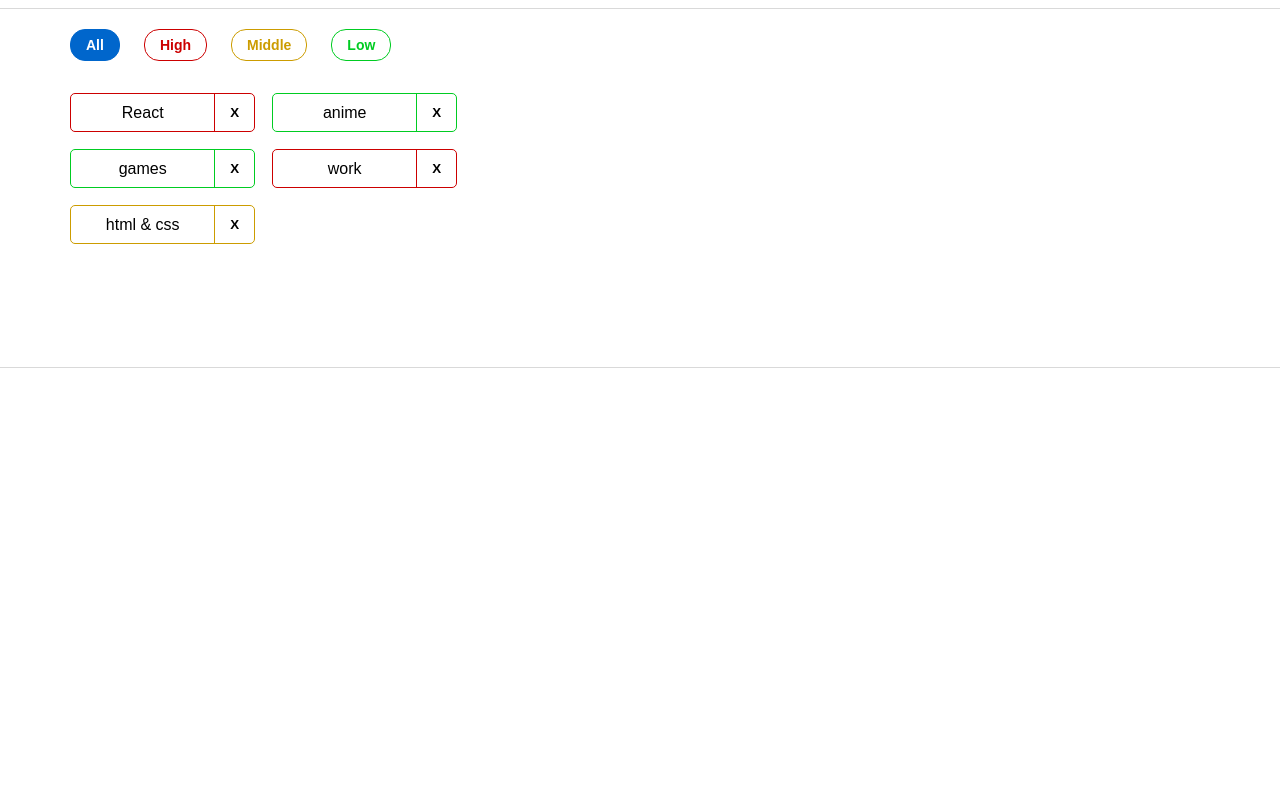
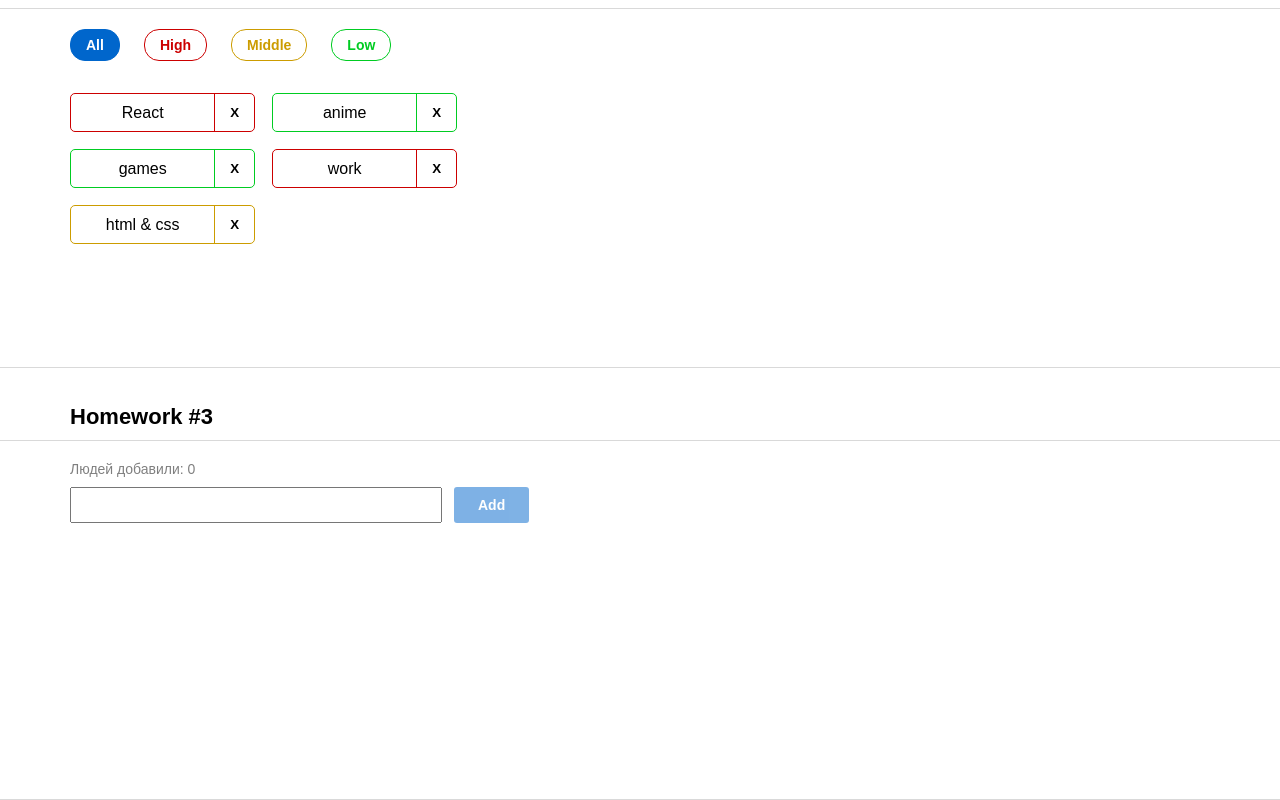
Before and after one commit to kalibria/HW2, a React (Create React App) app: page /#/pre-junior in a window 1280 px wide. Before the commit this address led to /. Shown: the part 521-1321 px from the top of the page. Before the commit the page ends 889 px from the top, so only its background shows below. Built offline with nearby package versions, Linux system fonts and the light colour scheme.

Commit message:
completed task 3

```diff
--- a/src/s1-main/App.module.css
+++ b/src/s1-main/App.module.css
@@ -29,8 +29,9 @@
     padding-bottom: 10px;
     padding-top: 20px;
     min-height: 360px;
+
+    margin-bottom: 35px;
 }
 
 .hw2 {
-    margin-top: 35px
 }
--- a/src/s1-main/App.tsx
+++ b/src/s1-main/App.tsx
@@ -2,6 +2,7 @@ import React from 'react'
 import s from './App.module.css'
 import HW1 from '../s2-homeworks/hw01/HW1'
 import HW2 from "../s2-homeworks/hw02/HW2";
+import HW3 from "../s2-homeworks/hw03/HW3";
 
 
 function App() {
@@ -11,7 +12,7 @@ function App() {
             <HW1/>
             {/*раскомментировать по ходу выполнения*/}
             <HW2/>
-            {/*<HW3/>*/}
+            <HW3/>
             {/*<HW4/>*/}
 
             {/*при выполнении дз 5 и более - закомментировать здесь дз 1-4, так как они есть внутри дз 5*/}
--- a/src/s2-homeworks/hw03/Greeting.module.css
+++ b/src/s2-homeworks/hw03/Greeting.module.css
@@ -2,21 +2,54 @@
 }
 
 .inputAndButtonContainer {
+    display: flex;
+    gap: 12px
 }
 
 .error {
+    color: rgba(204, 0, 0, 1);
+    font-weight: 400;
+    font-size: 14px;
+    line-height: 17px;
+    margin-top: 9px;
 }
 
 .input {
+    box-sizing: border-box;
+    width: 372px;
+    height: 36px;
+    outline-color: rgba(0, 0, 0, 0.5);
+    padding: 5px;
+
+    font-family: 'Montserrat', sans-serif;
+    font-weight: 500;
+    font-size: 16px;
+    line-height: 20px;
 }
 
 .input:focus {
 }
 
 .errorInput {
+    width: 372px;
+    height: 36px;
+    outline-color: rgba(204, 0, 0, 1);
+
 }
 
 .button {
+    font-weight: 600;
+    font-size: 14px;
+    line-height: 20px;
+    /*width: 78px;*/
+    height: 36px;
+
+    padding: 5px 24px 5px 24px;
+    color: rgba(255, 255, 255, 1);
+    background-color: rgba(0, 102, 204, 1);
+    border: none;
+    border-radius: 3px;
+
 }
 
 .button:focus {
@@ -26,9 +59,15 @@
 }
 
 .button:disabled {
+    opacity: 50%;
 }
 
 .text {
+    font-weight: 400;
+    font-size: 14px;
+    line-height: 17px;
+    color: rgba(0, 0, 0, 0.5);
+    margin-bottom: 9px;
 }
 
 .greeting {
--- a/src/s2-homeworks/hw03/Greeting.tsx
+++ b/src/s2-homeworks/hw03/Greeting.tsx
@@ -2,14 +2,14 @@ import React, {ChangeEvent, KeyboardEvent} from 'react'
 import s from './Greeting.module.css'
 
 type GreetingPropsType = {
-    name: any // need to fix any
-    setNameCallback: any // need to fix any
-    addUser: any // need to fix any
-    onBlur: any // need to fix any
-    onEnter: any // need to fix any
-    error: any // need to fix any
-    totalUsers: any // need to fix any
-    lastUserName?: any // need to fix any
+    name: string // need to fix any
+    setNameCallback:( e: React.ChangeEvent<HTMLInputElement>) => void // need to fix any
+    addUser: () => void // need to fix any
+    onBlur: () => void // need to fix any
+    onEnter: (e: KeyboardEvent<HTMLInputElement>) => void// need to fix any
+    error: string // need to fix any
+    totalUsers: number // need to fix any
+    lastUserName?: string // need to fix any
 }
 
 // презентационная компонента (для верстальщика)
@@ -25,7 +25,7 @@ const Greeting: React.FC<GreetingPropsType> = (
         lastUserName,
     } // деструктуризация пропсов
 ) => {
-    const inputClass = s.errorInput // need to fix with (?:)
+    const inputClass = error ? s.errorInput : s.input// need to fix with (?:)
 
     return (
         <div id={'hw3-form'} className={s.greetingForm}>
@@ -57,7 +57,7 @@ const Greeting: React.FC<GreetingPropsType> = (
                     className={s.button}
                     disabled={!name.trim()}
                 >
-                    add
+                    Add
                 </button>
             </div>
 
--- a/src/s2-homeworks/hw03/GreetingContainer.tsx
+++ b/src/s2-homeworks/hw03/GreetingContainer.tsx
@@ -3,18 +3,28 @@ import Greeting from './Greeting'
 import { UserType } from './HW3'
 
 type GreetingContainerPropsType = {
-    users: any // need to fix any
-    addUserCallback: any // need to fix any
+    users: UserType[] // need to fix any
+    addUserCallback: (name:string) => void // need to fix any
 }
 
-export const pureAddUser = (name: any, setError: any, setName: any, addUserCallback: any) => {
+export const pureAddUser = (name: string, setError: (error:string)=>void, setName: (name:string)=>void, addUserCallback: (name:string) => void) => {
     // если имя пустое - показать ошибку, иначе - добавить юзера и очистить инпут
+    if(name.trim() === ''){
+        // setError('name is required')
+        setError('Ошибка! Введите имя!')
+    }else {
+        addUserCallback(name);
+        setName('')
+    }
 }
 
-export const pureOnBlur = (name: any, setError: any) => { // если имя пустое - показать ошибку
+export const pureOnBlur = (name: string, setError: (error:string)=>void) => { // если имя пустое - показать ошибку
+    // name.trim() === '' && setError('name is required')
+    name.trim() === '' && setError('Ошибка! Введите имя!')
 }
 
-export const pureOnEnter = (e: any, addUser: any) => { // если нажата кнопка Enter - добавить
+export const pureOnEnter = (e: KeyboardEvent<HTMLInputElement>, addUser: ()=>void) => { // если нажата кнопка Enter - добавить
+    e.key === 'Enter' && addUser()
 }
 
 // более простой и понятный для новичков
@@ -26,11 +36,11 @@ const GreetingContainer: React.FC<GreetingContainerPropsType> = ({
     addUserCallback,
 }) => {
     // деструктуризация пропсов
-    const [name, setName] = useState<any>('') // need to fix any
-    const [error, setError] = useState<any>('') // need to fix any
+    const [name, setName] = useState<string>('') // need to fix any
+    const [error, setError] = useState<string>('') // need to fix any
 
-    const setNameCallback = (e: any) => { // need to fix any
-        setName('some name') // need to fix
+    const setNameCallback = (e: React.ChangeEvent<HTMLInputElement>) => { // need to fix any
+        setName(e.currentTarget.value) // need to fix
 
         error && setError('')
     }
@@ -42,12 +52,12 @@ const GreetingContainer: React.FC<GreetingContainerPropsType> = ({
         pureOnBlur(name, setError)
     }
 
-    const onEnter = (e: any) => {
+    const onEnter = (e: KeyboardEvent<HTMLInputElement>) => {
         pureOnEnter(e, addUser)
     }
 
-    const totalUsers = 0 // need to fix
-    const lastUserName = 'some name' // need to fix
+    const totalUsers = users.length // need to fix
+    const lastUserName = users.length > 0 ? users[users.length -1].name : "" // need to fix
 
     return (
         <Greeting
--- a/src/s2-homeworks/hw03/HW3.tsx
+++ b/src/s2-homeworks/hw03/HW3.tsx
@@ -1,5 +1,5 @@
-import React, { useState } from 'react'
-import { v1 } from 'uuid'
+import React, {useState} from 'react'
+import {v1} from 'uuid'
 import s2 from '../../s1-main/App.module.css'
 import GreetingContainer from './GreetingContainer'
 
@@ -19,28 +19,33 @@ import GreetingContainer from './GreetingContainer'
 
 // types
 export type UserType = {
-    _id: any // need to fix any
-    name: any // need to fix any
+    _id: number // need to fix any
+    name: string // need to fix any
 }
 
-export const pureAddUserCallback = (name: any, setUsers: any, users: any) => { // need to fix any
+export const pureAddUserCallback = (name: string, setUsers: ([]) => void, users: UserType[]) => { // need to fix any
     const user = { // need to fix
+        _id: users.length > 0 ? users[users.length - 1]._id + 1 : 1,
+        name: name
     }
     setUsers([...users, user])
 }
 
 const HW3 = () => {
-    const [users, setUsers] = useState<any>([]) // need to fix any
+    const [users, setUsers] = useState<UserType[]>([]) // need to fix any
 
-    const addUserCallback = (name: any) => { // need to fix any
+    const addUserCallback = (name: string) => { // need to fix any
         pureAddUserCallback(name, setUsers, users)
     }
 
     return (
         <div id={'hw3'}>
+            <div className={s2.container}>
                 <div className={s2.hwTitle}>Homework #3</div>
                 {/*для автоматической проверки дз (не менять)*/}
-
+            </div>
+            <div className={s2.wrapper}>
+                <div className={s2.container}>
                     <div className={s2.hw}>
                         <GreetingContainer
                             users={users}
@@ -48,6 +53,10 @@ const HW3 = () => {
                         />
                     </div>
                 </div>
+            </div>
+
+
+        </div>
     )
 }
 
```
Lines whose indentation alone changed are shown as unchanged.
